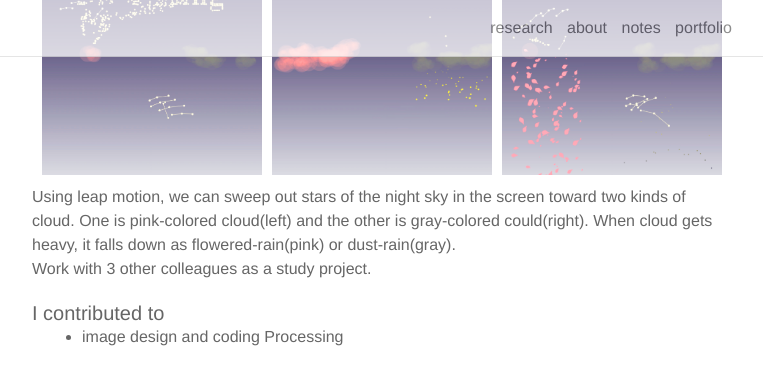
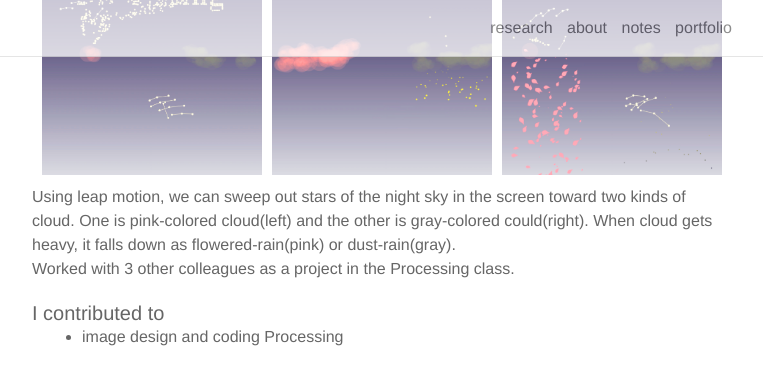
Before and after one commit to lucid2713/lucid2713.github.io, a Jekyll site: the page built from _portfolio/9_project.markdown, in a window 1280 px wide and 900 px high, scrolled down 386 px, cut to the strip 0-370 px from the top of the window. Shown: the whole strip, without its empty margins (258-1021 px from the left). Built offline with Jekyll 4.4.1, drawn with Linux system fonts in a browser that asks for light colours; nearby versions of some CDN libraries.

Commit message:
text edit

```diff
--- a/_portfolio/9_project.markdown
+++ b/_portfolio/9_project.markdown
@@ -18,7 +18,7 @@ img:
 
 
 Using leap motion, we can sweep out stars of the night sky in the screen toward two kinds of cloud. One is pink-colored cloud(left) and the other is gray-colored could(right). When cloud gets heavy, it falls down as flowered-rain(pink) or dust-rain(gray).<br/>
-Work with 3 other colleagues as a study project.<br/>
+Worked with 3 other colleagues as a project in the Processing class.<br/>
 
 #### I contributed to
 <ul>
```
